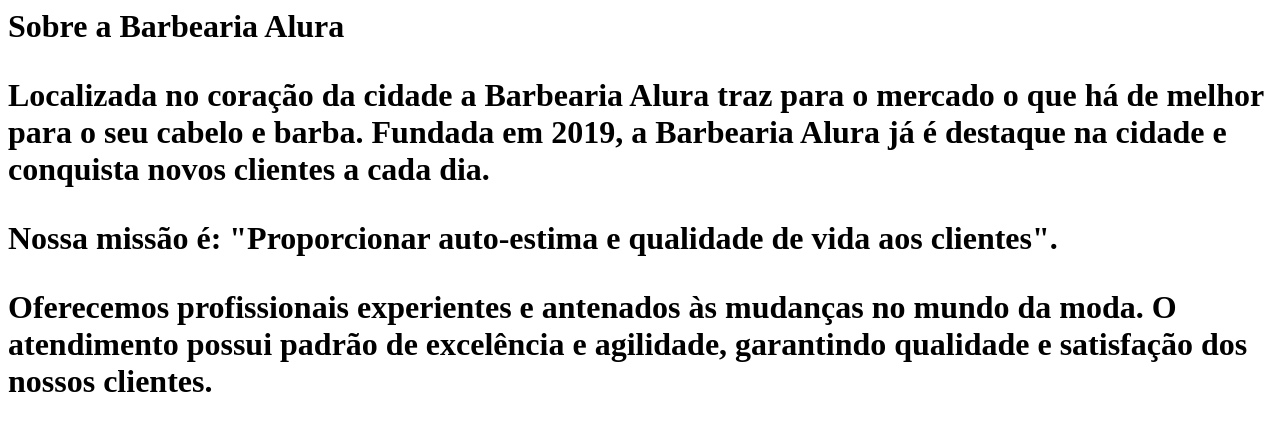
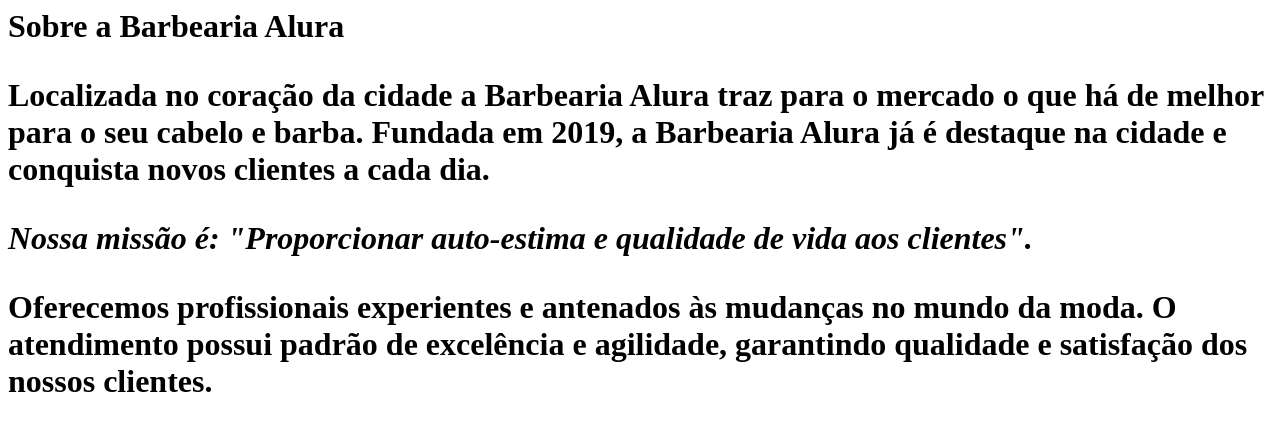
Before and after one commit to mossdazl/barbearia_alura, a plain HTML site: page index.html in a window 1280 px wide. Drawn offline with Linux system fonts and the light colour scheme.

Commit message:
Update index.html

```diff
--- a/index.html
+++ b/index.html
@@ -1,9 +1,9 @@
-<h1>Sobre a Barbearia Alura
+<DOCTYPE>
 
-<p>Localizada no coração da cidade a Barbearia Alura traz para o mercado o que há de melhor para o seu cabelo e barba. Fundada em 2019, a Barbearia Alura já é destaque na cidade e conquista novos clientes a cada dia.
+<h1>Sobre a Barbearia Alura<h1/>
 
-<p>Nossa missão é: "Proporcionar auto-estima e qualidade de vida aos clientes".
+ <p>Localizada no coração da cidade a <strong>Barbearia Alura</strong> traz para o mercado o que há de melhor para o seu cabelo e barba. Fundada em 2019, a Barbearia Alura já é destaque na cidade e conquista novos clientes a cada dia.<p/>
 
-<p>Oferecemos profissionais experientes e antenados às mudanças no mundo da moda. O atendimento possui padrão de excelência e agilidade, garantindo qualidade e satisfação dos nossos clientes.
+ <p><em>Nossa missão é: <strong>"Proporcionar auto-estima e qualidade de vida aos clientes"</strong>.</em><p/>
 
- <tag>
+<p>Oferecemos profissionais experientes e antenados às mudanças no mundo da moda. O atendimento possui padrão de excelência e agilidade, garantindo qualidade e satisfação dos nossos clientes.<p/>
```
